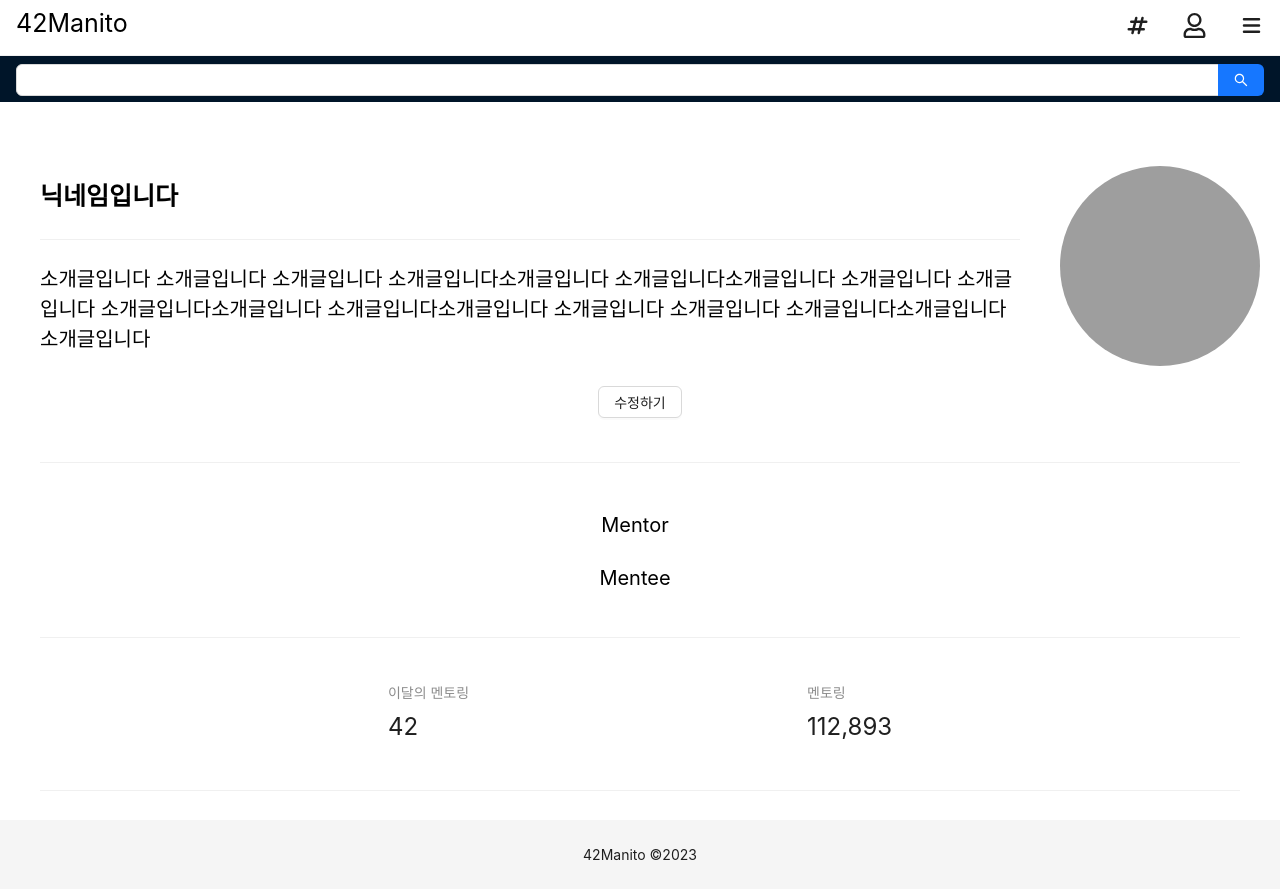
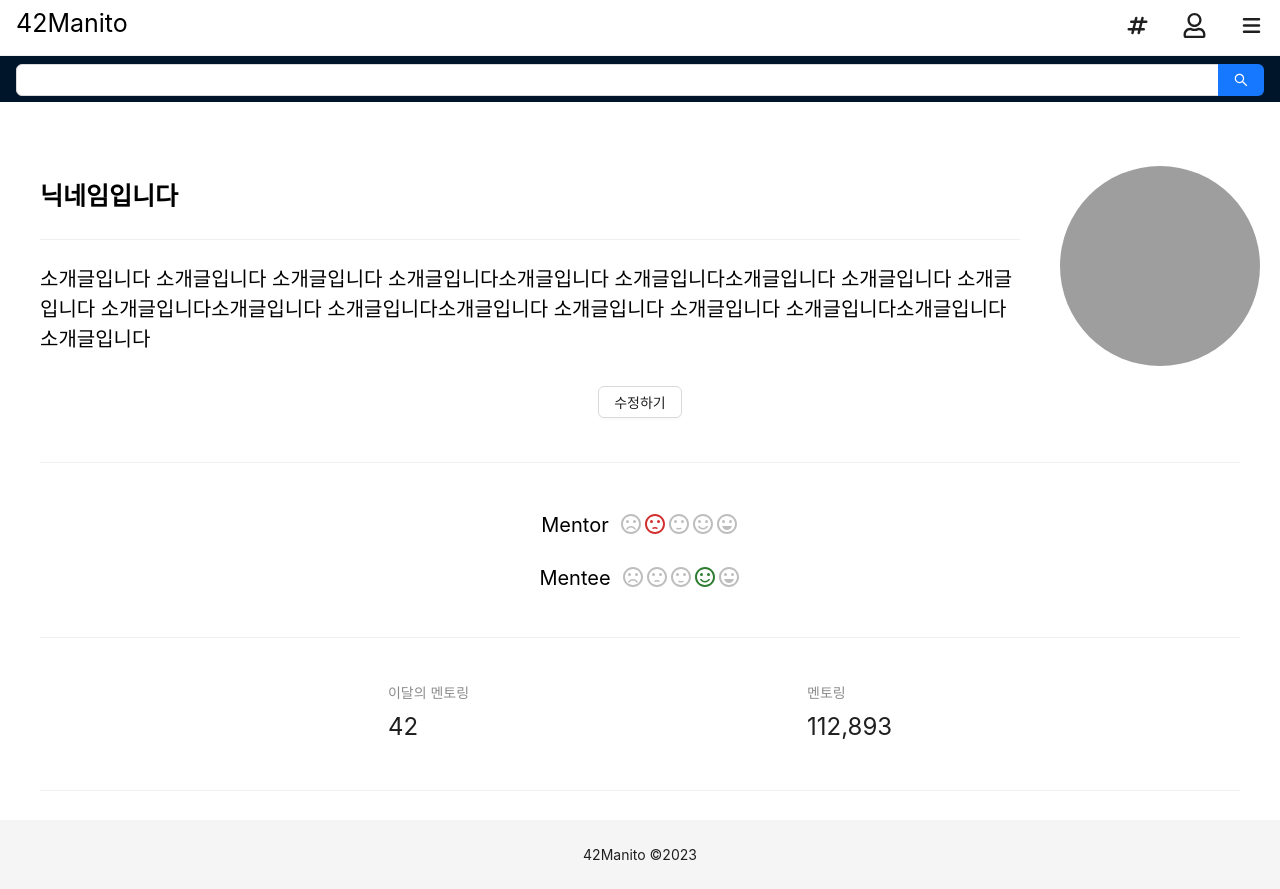
Before and after one commit to 9utty/cadet_men, a Next.js app: page /profiles/MyProfile in a window 1280 px wide. Built offline with nearby package versions, Linux system fonts and the light colour scheme; grey boxes are pictures that could not be loaded.

Commit message:
refactor: MyProfile Rate를 MuiRate 글로벌컴포넌트로 교체

```diff
--- a/pages/profiles/MyProfile.tsx
+++ b/pages/profiles/MyProfile.tsx
@@ -1,6 +1,7 @@
 import React from "react";
 import AppLayout from "../global/AppLayout";
 import { Image, Grid, Row, Col, Rate, Divider, Button, Statistic } from "antd";
+import MuiRate from "../global/MuiRate";
 
 const { useBreakpoint } = Grid;
 
@@ -92,6 +93,7 @@ const MyProfile = (props: ProfileProps) => {
             >
               Mentor
             </div>
+            <MuiRate IsReadOnly={true} Value={2.5} />
           </div>
         </Col>
         <Col xs={24} sm={24}>
@@ -112,6 +114,7 @@ const MyProfile = (props: ProfileProps) => {
             >
               Mentee
             </div>
+            <MuiRate IsReadOnly={true} Value={4.5} />
           </div>
         </Col>
         <Divider />
```
